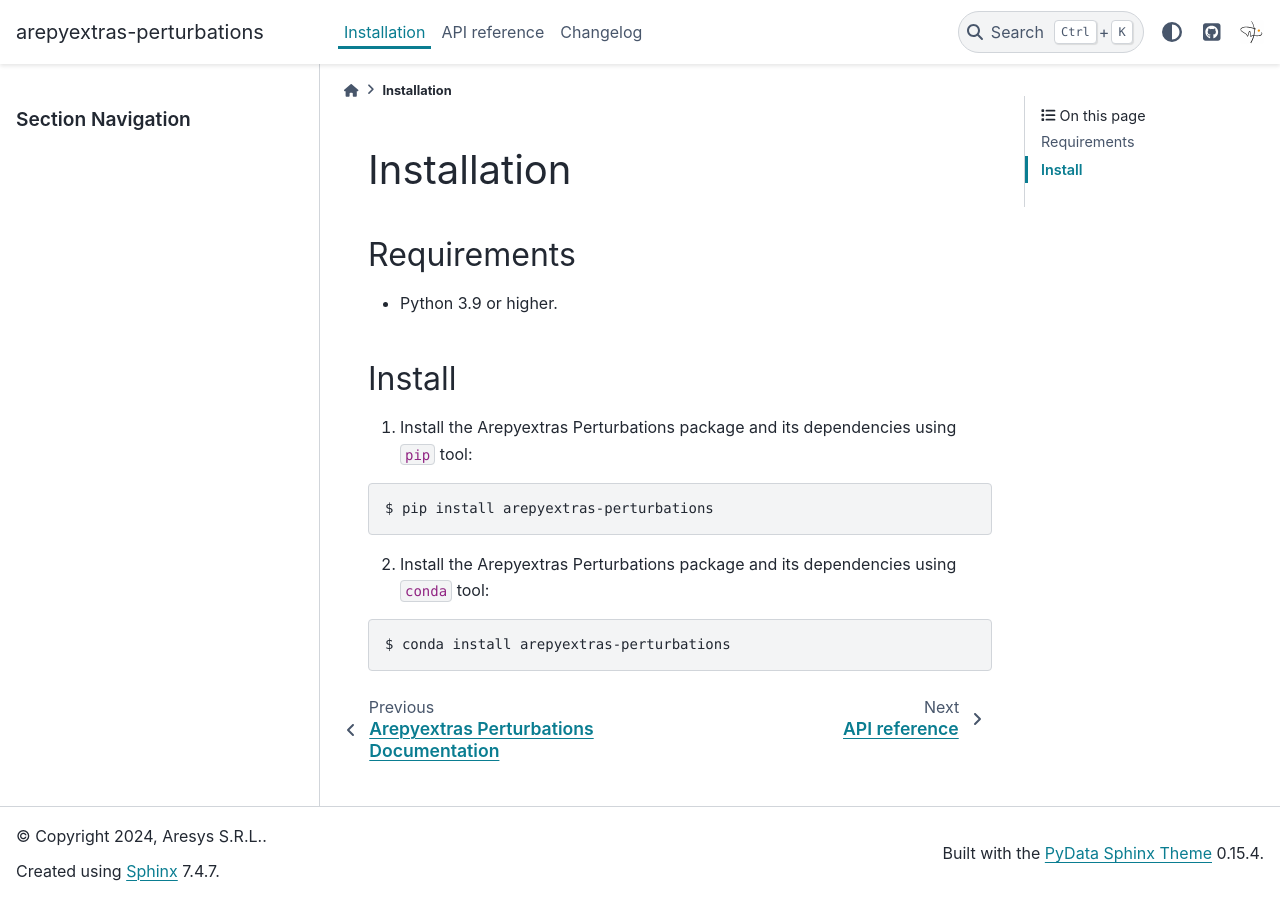
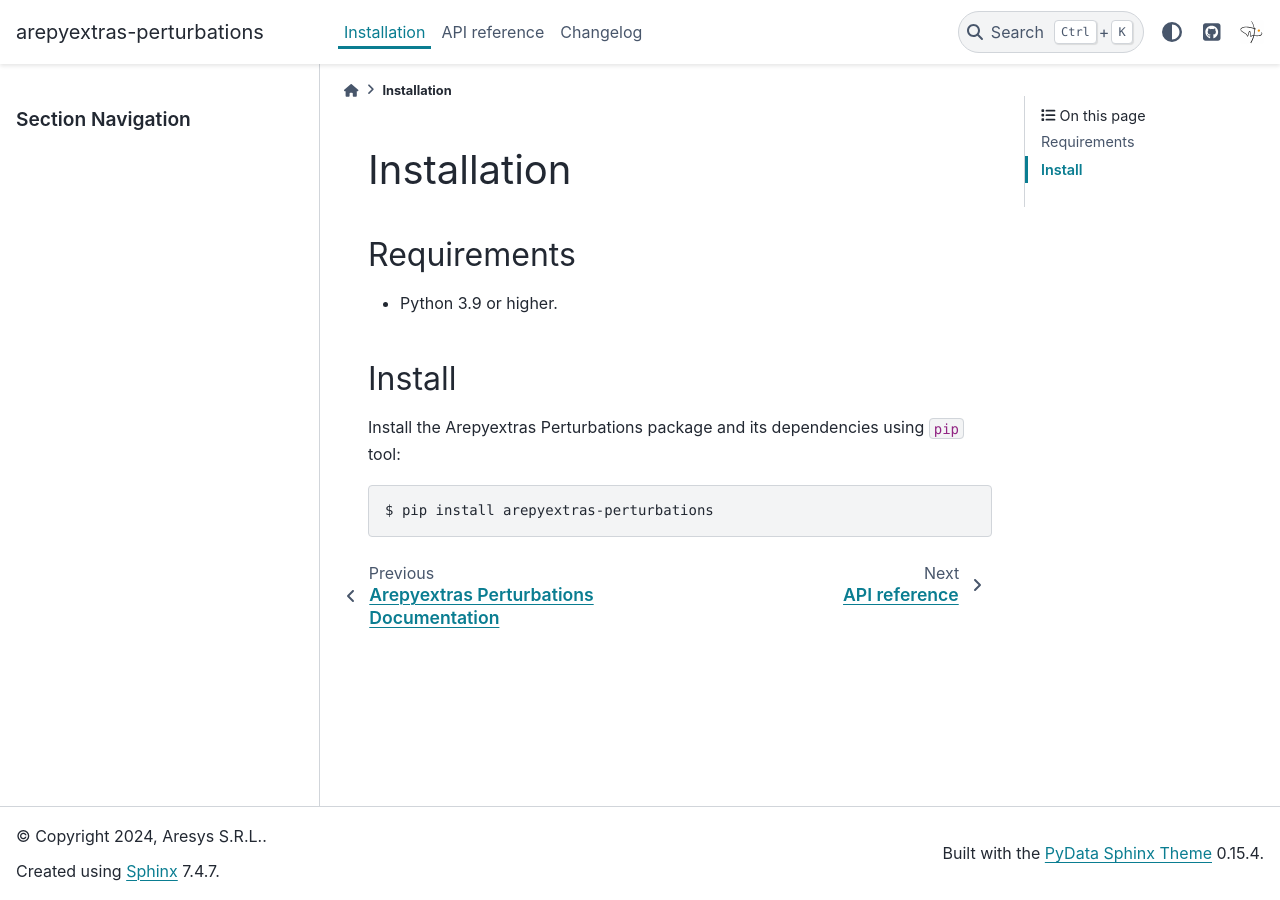
Before and after one commit to aresys-srl/arepyextras-perturbations, a Sphinx documentation site: the page built from docs/source/install.rst, in a window 1280 px wide. Built offline with Sphinx 7.4.7 and the PyData theme 0.15.4, drawn with Linux system fonts in a browser that asks for light colours; the version number could not be read and is left out.

Commit message:
removed conda installation reference

```diff
--- a/docs/source/install.rst
+++ b/docs/source/install.rst
@@ -3,19 +3,15 @@
 
 Requirements
 ------------
+
 * Python 3.9 or higher.
 
 
 Install
 -------
-1. Install the Arepyextras Perturbations package and its dependencies using ``pip`` tool:
+
+Install the Arepyextras Perturbations package and its dependencies using ``pip`` tool:
 
 .. code-block:: bash
 
     $ pip install arepyextras-perturbations
-
-2. Install the Arepyextras Perturbations package and its dependencies using ``conda`` tool:
-
-.. code-block:: bash
-
-    $ conda install arepyextras-perturbations
```
Also changed, not shown: README.md (+0 -6 lines), 1 other file.
